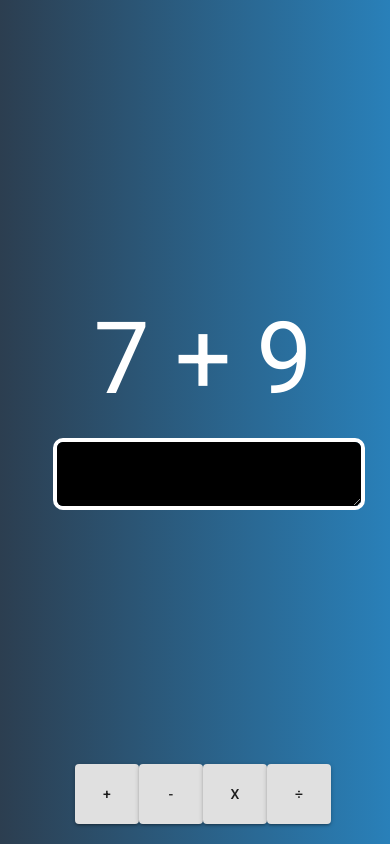
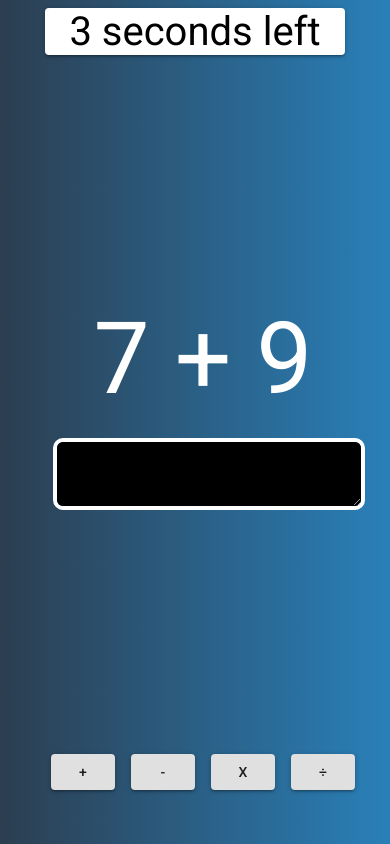
Before and after one commit to steevegeorge/MentalMathGame, a React app: page / in a window 390 px wide. Built offline with nearby package versions, Linux system fonts and the light colour scheme.

Commit message:
added a timer and score system

```diff
--- a/src/components/options.js
+++ b/src/components/options.js
@@ -5,46 +5,52 @@ import PropTypes from "prop-types";
 const Options = props => {
   return (
     <div className="option-container">
+      <div className="option-button-container">
+        <div className="option-button">
           <Button
             variant="contained"
             color="custom"
-        className="option-button"
             onClick={() => {
               props.setQuestionType("+");
             }}
           >
             +
           </Button>
+        </div>
+        <div className="option-button">
           <Button
             variant="contained"
             color="custom"
-        className="option-button"
             onClick={() => {
               props.setQuestionType("-");
             }}
           >
             -
           </Button>
+        </div>
+        <div className="option-button">
           <Button
             variant="contained"
             color="custom"
-        className="option-button"
             onClick={() => {
               props.setQuestionType("x");
             }}
           >
             x
           </Button>
+        </div>
+        <div className="option-button">
           <Button
             variant="contained"
             color="custom"
-        className="option-button"
             onClick={() => {
               props.setQuestionType("÷");
             }}
           >
             ÷
           </Button>
+        </div>
+      </div>
     </div>
   );
 };
--- a/src/components/practice.js
+++ b/src/components/practice.js
@@ -1,8 +1,10 @@
 import React from "react";
 import Question from "./question";
 import PropTypes from "prop-types";
+import Paper from "@material-ui/core/Paper";
 
 const Practice = props => {
+  if (props.seconds > 0) {
     return (
       <div className="practice-area">
         <div className="question-container">
@@ -20,6 +22,15 @@ const Practice = props => {
         </div>
       </div>
     );
+  } else {
+    return (
+      <div className="practice-area">
+        <div className="game-over">Game Over</div>
+
+        <Paper className="game-score">Score: {props.score}</Paper>
+      </div>
+    );
+  }
 };
 
 Practice.propTypes = {
--- a/src/index.js
+++ b/src/index.js
@@ -1,9 +1,10 @@
 import _ from "lodash";
-import React, { useState } from "react";
+import React, { useState, useEffect } from "react";
 import ReactDom from "react-dom";
 import Options from "./components/options";
 import Practice from "./components/practice";
-
+import Paper from "@material-ui/core/Paper";
+const GAME_TIME = 10;
 import "./styles/app.css";
 
 const App = () => {
@@ -11,6 +12,8 @@ const App = () => {
   const [secondRand, setSecondRand] = useState(_.random(1, 15));
   const [questionOperator, setQuestionOperator] = useState("+");
   const [questionAnswer, setQuestionAnswer] = useState(firstRand + secondRand);
+  const [seconds, setSeconds] = useState(GAME_TIME);
+  const [score, setScore] = useState(0);
 
   const setValues = operator => {
     let newFirstRand = _.random(1, 15);
@@ -34,23 +37,43 @@ const App = () => {
 
   const checkAnswer = answer => {
     if (answer.target.value == questionAnswer) {
+      setScore(score + 1);
       setValues(questionOperator);
       answer.target.value = "";
     }
   };
 
   const setQuestionType = operator => {
+    setSeconds(GAME_TIME);
+    setScore(0);
     setValues(operator);
+  };
+
+  useEffect(() => {
+    if (seconds > 0) {
+      const timer = setTimeout(() => {
+        setSeconds(seconds - 1);
+      }, 1000);
+
+      return () => clearTimeout(timer);
+    }
+  });
+
+  const Timer = () => {
+    return <Paper className="timer">{seconds} seconds left</Paper>;
   };
 
   return (
     <div className="app-container">
+      <Timer />
       <Options setQuestionType={setQuestionType} />
       <Practice
         firstRand={firstRand}
         secondRand={secondRand}
         operator={questionOperator}
         onKeyUp={checkAnswer}
+        seconds={seconds}
+        score={score}
       />
     </div>
   );
--- a/src/styles/app.css
+++ b/src/styles/app.css
@@ -16,6 +16,25 @@ body {
   /* width: 100%; */
 }
 
+.timer {
+  width: 300px;
+  font-size: 40px;
+  font-family: Roboto;
+  margin: auto;
+  text-align: center;
+}
+
+.game-over {
+  text-align: center;
+}
+
+.game-score {
+  font-size: 30px;
+  width: 150px;
+  text-align: center;
+  margin: auto;
+}
+
 .option-container {
   text-align: center;
   position: absolute;
@@ -23,16 +42,20 @@ body {
   width: 100%;
 }
 
+.option-button-container {
+  margin-left: auto;
+  margin-right: auto;
+  width: 320px;
+}
+
 .option-button {
   height: 80px;
   width: 80px;
   font-size: 40px;
-  margin-right: 5px;
-  margin-left: 5px;
+  margin-right: auto;
+  margin-left: auto;
   text-align: center;
-  background-color: #fff;
-  border: 1px solid #000;
-  border-radius: 40px;
+  float: left;
 }
 
 .practice-area {
@@ -76,7 +99,5 @@ body {
   }
 
   .option-button {
-    height: 60px;
-    width: 60px;
   }
 }
```
Lines whose indentation alone changed are shown as unchanged.
